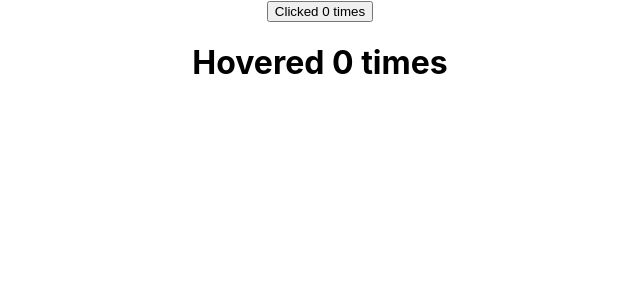
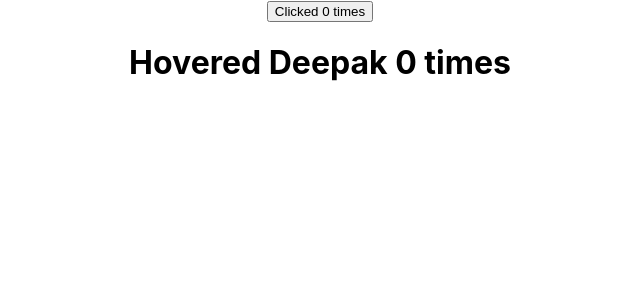
Before and after one commit to deepak252/Reactjs-Tutorial, a React (Create React App) app: page / in a window 1280 px wide. Shown: the top 300 px of the page, without its empty margins (320-960 px from the left). Built offline with nearby package versions, Linux system fonts and the light colour scheme.

Commit message:
Passing props in HOC

```diff
--- a/src/App.js
+++ b/src/App.js
@@ -6,7 +6,7 @@ function App() {
     return (
         <div className="App">
             <ClickCounter />
-            <HoverCounter />
+            <HoverCounter name="Deepak"/>
         </div>
     );
 }
--- a/src/components/HoverCounter.js
+++ b/src/components/HoverCounter.js
@@ -1,9 +1,10 @@
 import withCounter from "./withCounter";
 
 function HoverCounter(props) {
+    console.log(props);
     return (
         <div>
-            <h1 onMouseEnter ={props.incrementCount}>Hovered {props.count} times</h1>
+            <h1 onMouseEnter ={props.incrementCount}>Hovered {props.name} {props.count} times</h1>
         </div>
     );
 }
--- a/src/components/withCounter.js
+++ b/src/components/withCounter.js
@@ -6,7 +6,7 @@ const withCounter=(WrappedComponent)=> (props)=>{
         const incrementCount = () => {
             setCount((val) => val + 1);
         };
-        return <WrappedComponent count={count} incrementCount={incrementCount} />
+        return <WrappedComponent count={count} incrementCount={incrementCount} {...props}/>
 }
 //// 2.
 // const withCounter=(WrappedComponent)=> {
```
